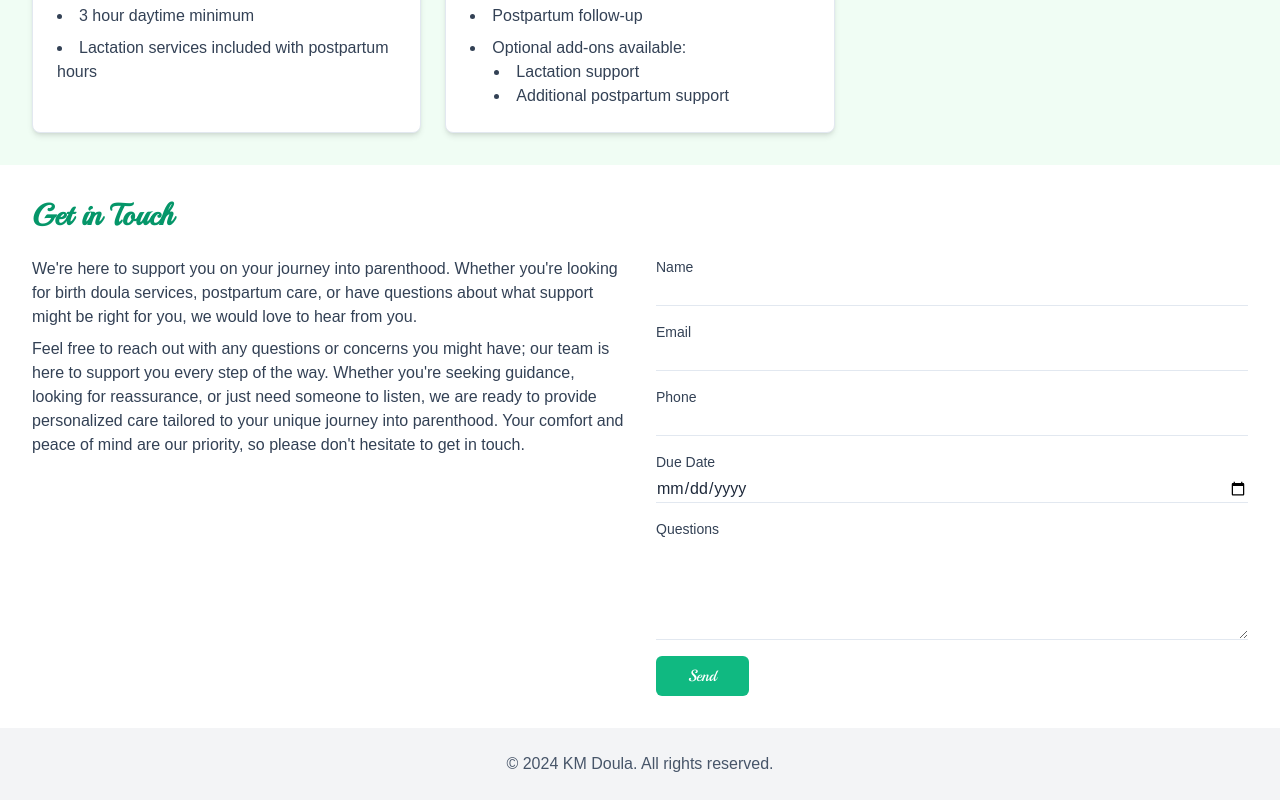
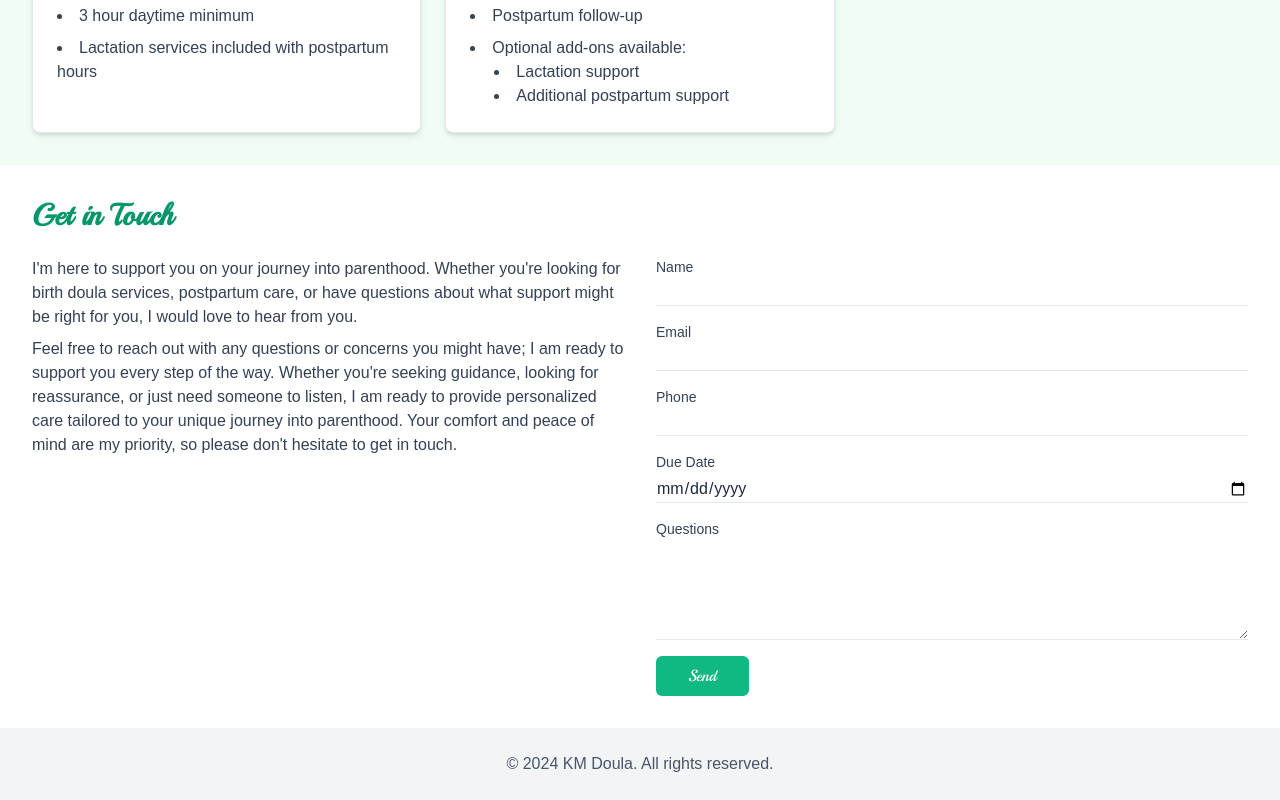
Before and after one commit to sam-huckaby/kmdoula.com, a Next.js app: page / in a window 1280 px wide. Shown: the part 973-1773 px from the top of the page. Built offline with nearby package versions, Linux system fonts and the light colour scheme.

Commit message:
Update the personal pronouns to be singular, since Kristin is a solo doula and not an agency

```diff
--- a/app/page.tsx
+++ b/app/page.tsx
@@ -81,13 +81,13 @@ export default function Home() {
           <div className="md:w-1/2">
             <div className="prose dark:prose-invert prose-slate prose-emerald">
               <p className="pb-2 text-slate-700 dark:text-slate-300">
-                We're here to support you on your journey into parenthood. Whether you're looking for birth doula services,
-                postpartum care, or have questions about what support might be right for you, we would love to hear from you.
+                I'm here to support you on your journey into parenthood. Whether you're looking for birth doula services,
+                postpartum care, or have questions about what support might be right for you, I would love to hear from you.
               </p>
               <p className="pb-2 text-slate-700 dark:text-slate-300">
-                Feel free to reach out with any questions or concerns you might have; our team is here to support you every step of the way.
-                Whether you're seeking guidance, looking for reassurance, or just need someone to listen, we are ready to provide personalized
-                care tailored to your unique journey into parenthood. Your comfort and peace of mind are our priority, so please don't hesitate to get in touch.
+                Feel free to reach out with any questions or concerns you might have; I am ready to support you every step of the way.
+                Whether you're seeking guidance, looking for reassurance, or just need someone to listen, I am ready to provide personalized
+                care tailored to your unique journey into parenthood. Your comfort and peace of mind are my priority, so please don't hesitate to get in touch.
               </p>
             </div>
           </div>
```
